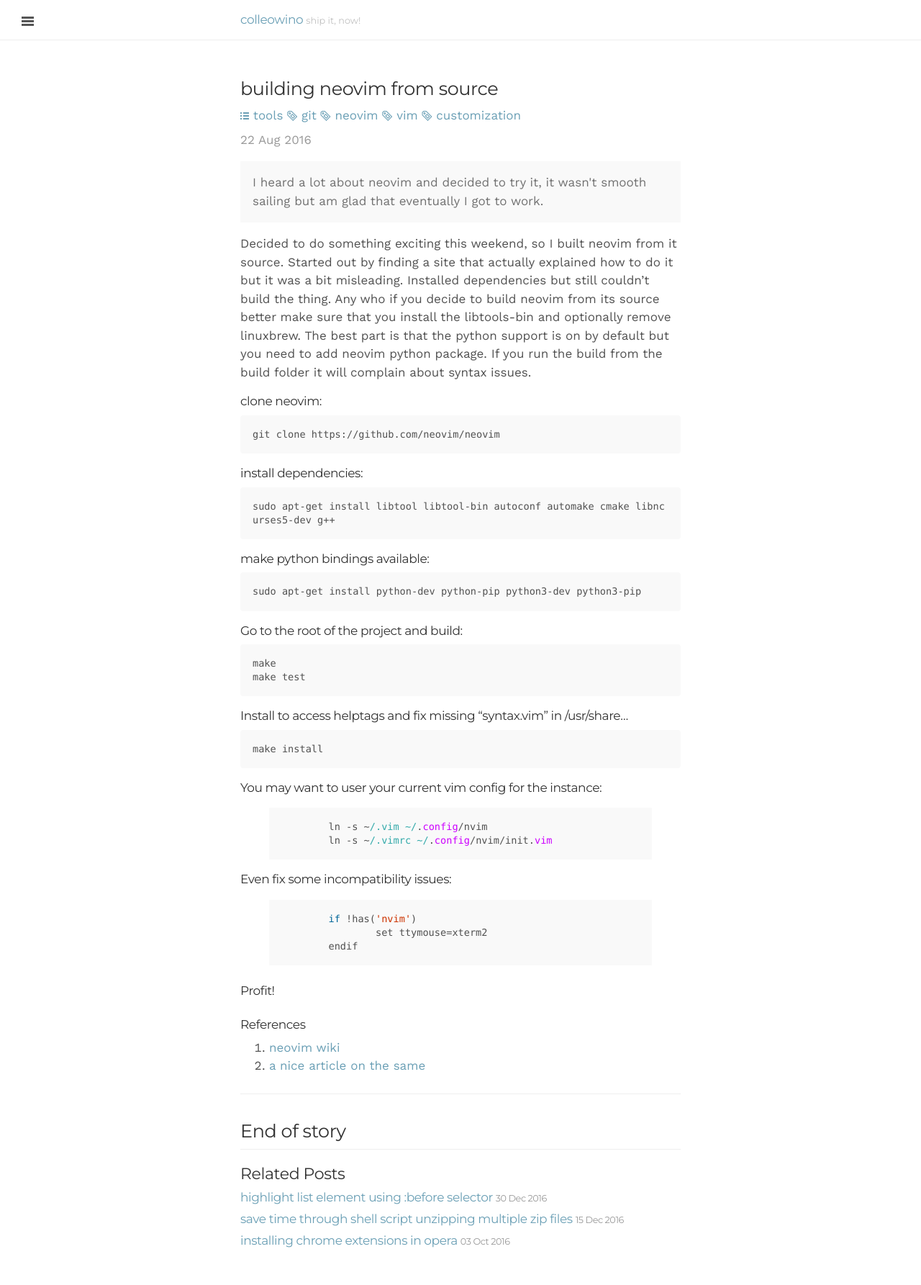
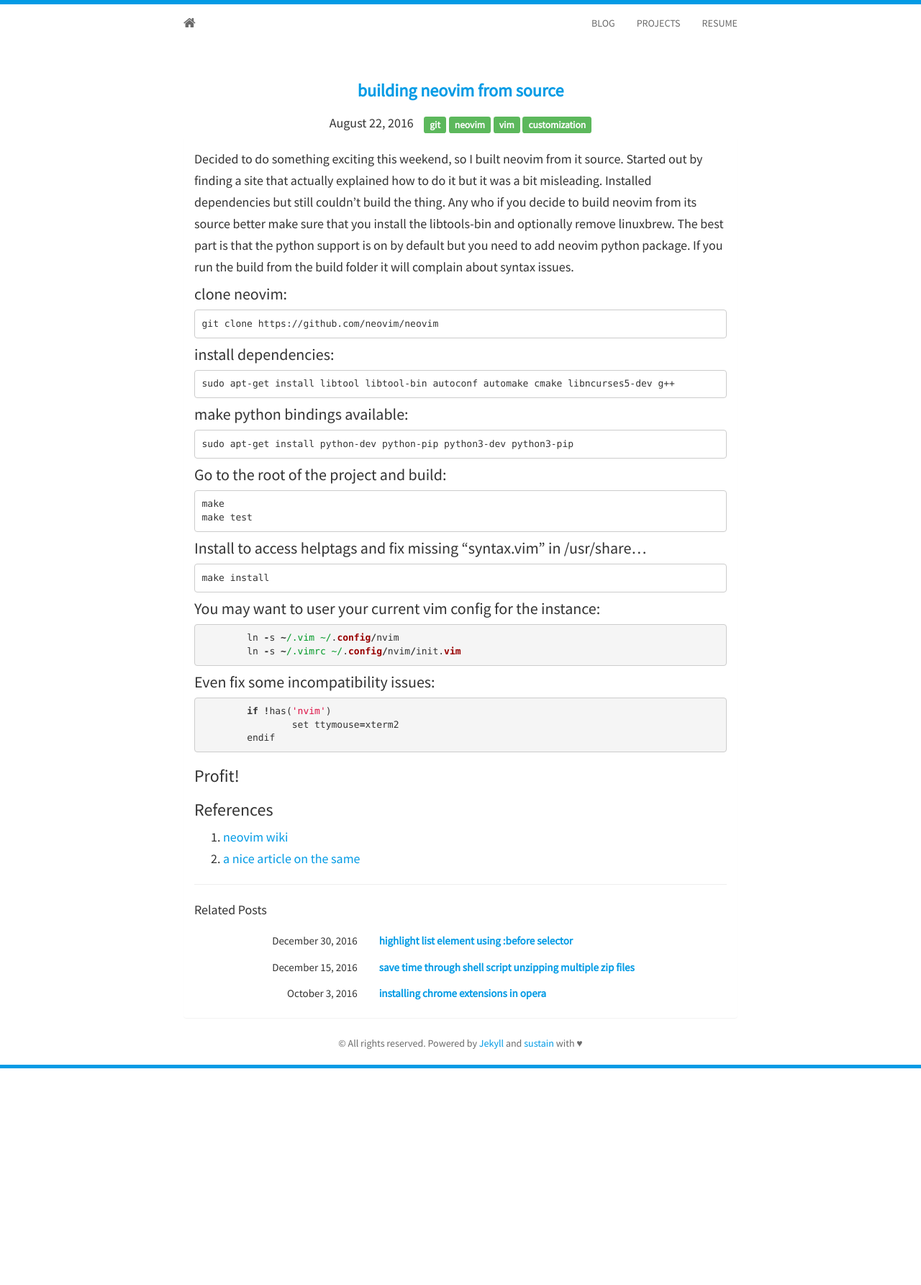
Before and after one commit to colleowino/colleowino.github.io, a Jekyll site: the page built from _posts/2016-08-22-building-neovim.md, in a window 1280 px wide. Shown: the whole page at 72% size. Built offline with Jekyll 4.4.1, drawn with Linux system fonts in a browser that asks for light colours; nearby versions of some CDN libraries; comment, search, counter and statistics services are not loaded; after the commit the page ends 1484 px from its top, so only the background shows below that.

Commit message:
blog post displayed in new theme

```diff
--- /dev/null
+++ b/_includes/disqus.html
@@ -0,0 +1,20 @@
+{% if site.disqus %}
+<div class="disqus">
+<div id="disqus_thread"></div>
+<script type="text/javascript">
+		/* * * CONFIGURATION VARIABLES: EDIT BEFORE PASTING INTO YOUR WEBPAGE * * */
+		var disqus_shortname = '{{ site.disqus }}'; // required: replace example with your forum shortname
+		var disqus_identifier = '{{ page.url }}';
+		var disqus_url = '{{ site.url }}{{ page.url }}';
+
+            /* * * DON'T EDIT BELOW THIS LINE * * */
+            (function() {
+                var dsq = document.createElement('script'); dsq.type = 'text/javascript'; dsq.async = true;
+                dsq.src = 'http://' + disqus_shortname + '.disqus.com/embed.js';
+                (document.getElementsByTagName('head')[0] || document.getElementsByTagName('body')[0]).appendChild(dsq);
+            })();
+        </script>
+        <noscript>Please enable JavaScript to view the <a href="http://disqus.com/?ref_noscript">comments powered by Disqus.</a></noscript>
+        <a href="http://disqus.com" class="dsq-brlink">blog comments powered by <span class="logo-disqus">Disqus</span></a>
+</div>
+{% endif %}
--- a/_layouts/page.html
+++ b/_layouts/page.html
@@ -1,5 +1,5 @@
 ---
-layout: default
+layout: page
 ---
 
 <div class="page">
--- a/_layouts/post.html
+++ b/_layouts/post.html
@@ -1,38 +1,46 @@
 ---
-layout: default
+layout: home
 ---
 
-<div class="post">
-  <h1 class="post-title">{{ page.title }}</h1>
-
-	<p class="post-tag">
-			<span>{% for cat in page.categories %}<a href="{{ '/category'}}/#{{ cat }}"><span class="octicon octicon-list-unordered"></span>&nbsp;{{ cat }}</a>{% endfor %}</span>
-			<span>{% for tag in page.tags %}
-					<a class="word-keep" href="{{ '/tags' | prepend: site.baseurl }}/#{{ tag }}"><span class="octicon octicon-tag"></span>&nbsp;{{ tag }}</a> {% endfor %} </span>
-	</p>
-
-  <span class="post-date">{{ page.date | date_to_string }}</span>
-{% if page.excerpt %}
-<div class="message">
-  {{ page.excerpt }}
+<div class="container">
+  <div class="blog-post">
+    <h3>
+      <strong><a href="{{ page.url }}">{{ page.title }}</a></strong>
+    </h3>
+  </div>
+  <div class="blog-title">
+    <h4>
+    {{ page.date | date: "%B %e, %Y" }}
+      &nbsp;&nbsp;
+      {% for tag in page.tags %}
+       <span class="label label-success">{{ tag }}</span>
+      {% endfor %}
+    </h4>
+  </div>
+  <div class="panel panel-default">
+    <div class="panel-body">
+      <div class="blogpost">
+        {{ content }}
+         <hr>
+         <div class="related-posts">
+           <h5>Related Posts</h5>
+           {% for post in site.related_posts limit:3 %}
+            <div class="row">
+               <div class="col-sm-4 col-md-4 col-lg-4">
+                 <h6 style="text-align: right">
+                  {{ post.date | date: "%B %e, %Y" }}
+                 </h6>
+               </div>
+               <div class="col-sm-8 col-md-8 col-lg-8">
+                 <h6 style="text-align: left">
+                  <strong><a href="{{ site.baseurl }}{{ post.url }}">{{ post.title }}</a></strong>
+                 </h6>
+               </div>
+            </div>
+          {% endfor %}
+         </div>
+      </div>
+    </div>
+  </div>
+  {% include disqus.html %}
 </div>
-{% endif %}
-
-  {{ content }}
-</div>
-<h1 class="text-center"> End of story </h1>
-<div class="related">
-  <h2>Related Posts</h2>
-  <ul class="related-posts">
-    {% for post in site.related_posts limit:3 %}
-      <li>
-        <h3>
-          <a href="{{ post.url }}">
-            {{ post.title }}
-            <small>{{ post.date | date_to_string }}</small>
-          </a>
-        </h3>
-      </li>
-    {% endfor %}
-  </ul>
-</div>
--- a/_posts/2016-08-22-building-neovim.md
+++ b/_posts/2016-08-22-building-neovim.md
@@ -59,5 +59,3 @@
 2.	[neovim wiki](http://github.com/neovim/neovim/wiki/Installing-Neovim)
 <br/>
 3.	[a nice article on the same](http://veelenga.com/editors/how-to-start-using-neovim-instead-of-vim/)
-
------
--- a/index.html
+++ b/index.html
@@ -7,7 +7,7 @@
     <div class="avatar">
     <img class="img-circle" src="{{ site.baseurl }}static/img/{{ site.avatar }}" alt="Responsive image">
     </div>
-    <h3>I'm <strong>{{ site.author.name }}</strong>, </br> a {{ site.job }}.</h3>
+    <h3>I'm <strong>{{ site.author.name }}</strong>, </br>A {{ site.job }}.</h3>
     <h3 class="describe">{{ site.description }}</h3>
     <h3> {{ site.ask }}, </br> contact me at <a href="http://twitter.com/{{ site.twitter_username }}">@{{ site.twitter_username }}</a> or by <a href="mailto:{{ site.email }}">email</a>.</h3>
     {% include social.html %}
--- a/static/css/main.css
+++ b/static/css/main.css
@@ -101,6 +101,9 @@
 .container a:hover {
   color: #267723;
 }
+img{
+  display: block;
+}
 .img-responsive {
  display: block;
  height: auto;
```
